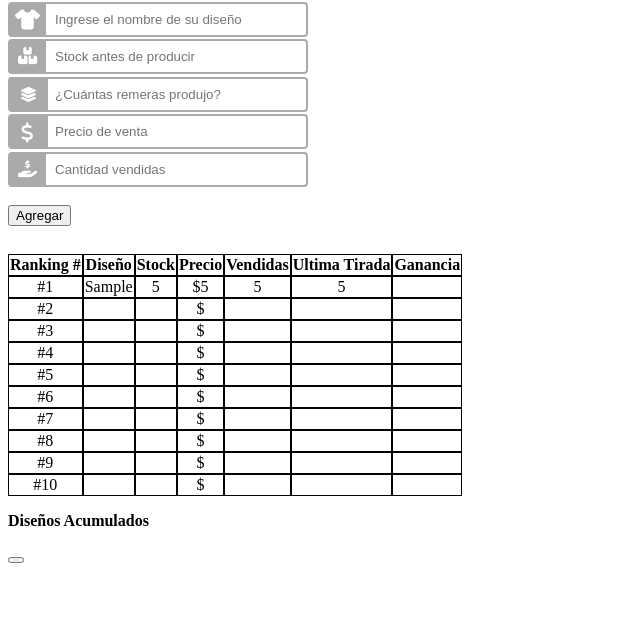
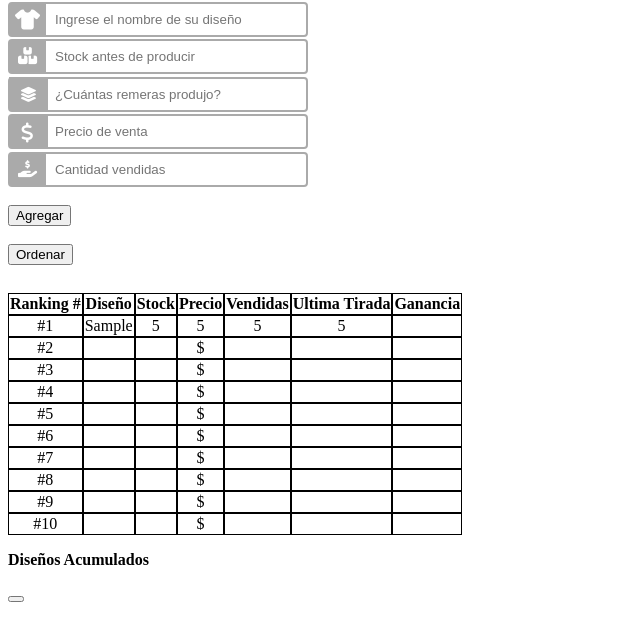
Before and after one commit to Federico531/Balance-de-Remeras, a plain HTML site: page index.html in a window 1280 px wide. Both pictures are taken after typing "Sample", "5", "5", "5", "5" into the empty fields and a click on the button "Agregar". Shown: the part 79-720 px from the top of the page, without its empty margins (0-640 px from the left). Drawn offline with Linux system fonts and the light colour scheme.

Commit message:
Pude reducir getElementById en un if, pero me dejo de funcionar bien sort

```diff
--- a/app.js
+++ b/app.js
@@ -37,85 +37,35 @@ const addDesign = (ev)=>{
 
 
 //RANKING DE VENTAS
+var index = 0;
 
 var balanceVenta = (ev) =>{
     ev.preventDefault();
 
-    diseños.sort((a,b) => { return (a.ammountSold < b.ammountSold) ? 1 : -1 });
+    index ++ ;
+    var prefixName= "name";
+    var prefixStock= "stock";
+    var prefixPrice = "price";
+    var prefixSold = "sold";
+    var prefixLastProd = "lastProduction";
+    var earnings = "earnings";
 
-    document.getElementById("name1").innerHTML = diseños[0].designName;
-    document.getElementById("stock1").innerHTML = diseños[0].currentStock;
-    document.getElementById("price1").innerHTML =  "$" + diseños[0].priceEa;
-    document.getElementById("sold1").innerHTML = diseños[0].ammountSold;
-    document.getElementById("lastProduction1").innerHTML = diseños[0].productionAmmount;
-//  document.getElementById("earnings1").innerHTML = resultado de price x sold
+    if(diseños.length == index ){
+        document.getElementById(prefixName + index).innerHTML = diseños[index - 1].designName;
+        document.getElementById(prefixStock + index).innerHTML = diseños[index - 1].currentStock;
+        document.getElementById(prefixPrice + index).innerHTML = diseños[index - 1].priceEa;
+        document.getElementById(prefixSold+ index).innerHTML = diseños[index - 1].ammountSold;
+        document.getElementById(prefixLastProd + index).innerHTML = diseños[index - 1].productionAmmount;
+    }
+}
 
-    document.getElementById("name2").innerHTML = diseños[1].designName;
-    document.getElementById("stock2").innerHTML = diseños[1].currentStock;
-    document.getElementById("price2").innerHTML = "$" +  diseños[1].priceEa;
-    document.getElementById("sold2").innerHTML = diseños[1].ammountSold;
-    document.getElementById("lastProduction2").innerHTML = diseños[1].productionAmmount;
-//  document.getElementById("earnings1").innerHTML = resultado de price x sold
+var sort = (ev)=>{
+    ev.preventDefault();
 
-    document.getElementById("name3").innerHTML = diseños[2].designName;
-    document.getElementById("stock3").innerHTML = diseños[2].currentStock;
-    document.getElementById("price3").innerHTML =  "$" + diseños[2].priceEa;
-    document.getElementById("sold3").innerHTML = diseños[2].ammountSold;
-    document.getElementById("lastProduction3").innerHTML = diseños[2].productionAmmount;
-//  document.getElementById("earnings1").innerHTML = resultado de price x sold
-
-    document.getElementById("name4").innerHTML = diseños[3].designName;
-    document.getElementById("stock4").innerHTML = diseños[3].currentStock;
-    document.getElementById("price4").innerHTML = "$" + diseños[3].priceEa;
-    document.getElementById("sold4").innerHTML = diseños[3].ammountSold;
-    document.getElementById("lastProduction4").innerHTML = diseños[3].productionAmmount;
-//  document.getElementById("earnings1").innerHTML = resultado de price x sold
-
-    document.getElementById("name5").innerHTML = diseños[4].designName;
-    document.getElementById("stock5").innerHTML = diseños[4].currentStock;
-    document.getElementById("price5").innerHTML = "$" + diseños[4].priceEa;
-    document.getElementById("sold5").innerHTML = diseños[4].ammountSold;
-    document.getElementById("lastProduction5").innerHTML = diseños[4].productionAmmount;
-//  document.getElementById("earnings1").innerHTML = resultado de price x sold
-
-    document.getElementById("name6").innerHTML = diseños[5].designName;
-    document.getElementById("stock6").innerHTML = diseños[5].currentStock;
-    document.getElementById("price6").innerHTML = "$" + diseños[5].priceEa;
-    document.getElementById("sold6").innerHTML = diseños[5].ammountSold;
-    document.getElementById("lastProduction6").innerHTML = diseños[5].productionAmmount;
-//  document.getElementById("earnings1").innerHTML = resultado de price x sold
-
-    document.getElementById("name7").innerHTML = diseños[6].designName;
-    document.getElementById("stock7").innerHTML = diseños[6].currentStock;
-    document.getElementById("price7").innerHTML = "$" + diseños[6].priceEa;
-    document.getElementById("sold7").innerHTML = diseños[6].ammountSold;
-    document.getElementById("lastProduction7").innerHTML = diseños[6].productionAmmount;
-//  document.getElementById("earnings1").innerHTML = resultado de price x sold
-
-    document.getElementById("name8").innerHTML = diseños[7].designName;
-    document.getElementById("stock8").innerHTML = diseños[7].currentStock;
-    document.getElementById("price8").innerHTML = "$" + diseños[7].priceEa;
-    document.getElementById("sold8").innerHTML = diseños[7].ammountSold;
-    document.getElementById("lastProduction8").innerHTML = diseños[7].productionAmmount;
-//  document.getElementById("earnings1").innerHTML = resultado de price x sold
-
-    document.getElementById("name9").innerHTML = diseños[8].designName;
-    document.getElementById("stock9").innerHTML = diseños[8].currentStock;
-    document.getElementById("price9").innerHTML = "$" + diseños[8].priceEa;
-    document.getElementById("sold9").innerHTML = diseños[8].ammountSold;
-    document.getElementById("lastProduction9").innerHTML = diseños[8].productionAmmount;
-//  document.getElementById("earnings1").innerHTML = resultado de price x sold
-
-    document.getElementById("name10").innerHTML = diseños[9].designName;
-    document.getElementById("stock10").innerHTML = diseños[9].currentStock;
-    document.getElementById("price10").innerHTML = "$" + diseños[9].priceEa;
-    document.getElementById("sold10").innerHTML = diseños[9].ammountSold;
-    document.getElementById("lastProduction10").innerHTML = diseños[9].productionAmmount;
-//  document.getElementById("earnings1").innerHTML = resultado de price x sold
+    diseños.sort((a,b) => { return (a.ammountSold > b.ammountSold) ? 1 : -1 });
 
 }
 
-//Con esto estoy agarrando dos elementos del indice 0 y concatenandolos (BOCETO PROVISORIO)
 const display = (ev)=>{
     ev.preventDefault();
 
@@ -138,5 +88,6 @@ const display = (ev)=>{
     document.addEventListener('DOMContentLoaded', ()=>{
     document.getElementById('agregarDiseño').addEventListener('click',addDesign);
     document.getElementById('agregarDiseño').addEventListener('click',balanceVenta);
+    document.getElementById('sort').addEventListener('click',sort);
     document.getElementById('display').addEventListener('click', display);
 });
--- a/index.html
+++ b/index.html
@@ -54,6 +54,12 @@
             Agregar
             </button>
         </div>
+    <br>
+    <div>
+        <button id="sort" >
+        Ordenar
+        </button>
+    </div>
     <br>
         <div class = "table">
             <table>
```
Also changed, not shown: 1 other file.
